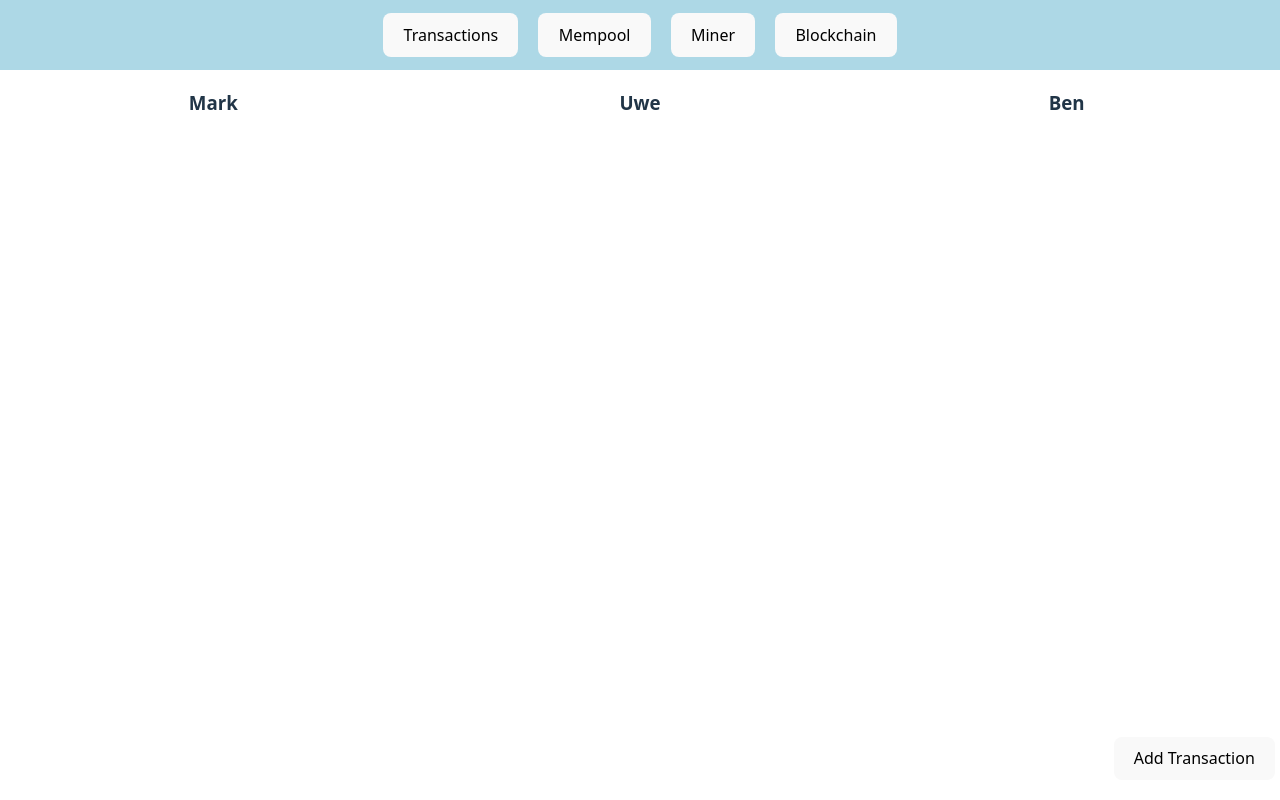
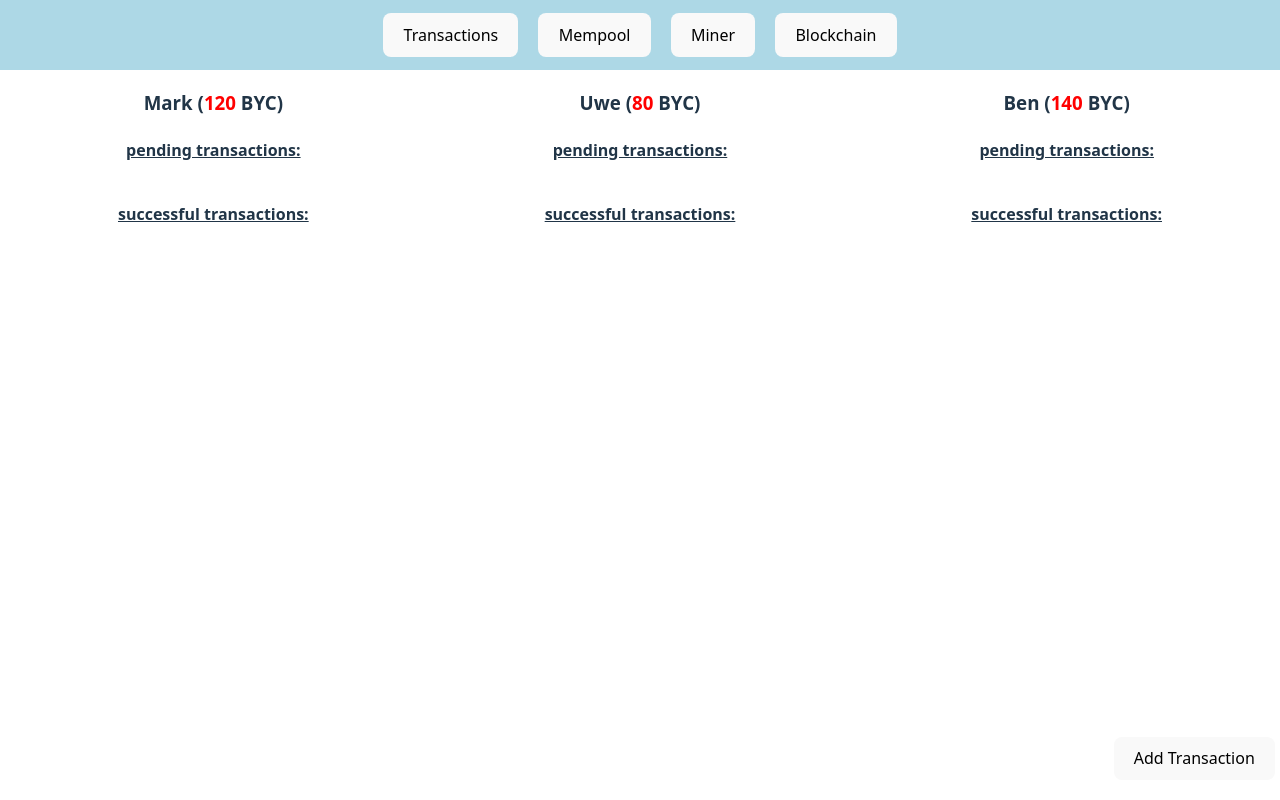
Before and after one commit to DerEwox/info_gfs_bytecoin, a Svelte app: page / in a window 1280 px wide. Built offline with nearby package versions, Linux system fonts and the light colour scheme.

Commit message:
Memmpool Screen, Transaction Menu gefixed

```diff
--- a/src/App.svelte
+++ b/src/App.svelte
@@ -5,12 +5,15 @@
   import "./styles.css";
   import { User } from "./lib/user";
   const mempool = new Mempool();
-  const users = [new User("Mark", 120), new User("Mark", 80), new User("Mark", 140)]
-
+  const names = ["Mark", "Uwe", "Ben"];
+  const users = [
+    new User("Mark", 120),
+    new User("Uwe", 80),
+    new User("Ben", 140),
+  ];
 
   let screen = "Transactions";
   let showNewTransactionScreen = false;
-
 
   let newTransaction: { from: string; to: string; value: number } = {
     from: "",
@@ -19,14 +22,20 @@
   };
 
   function addNewTransaction() {
-    let transaction = new Transaction(newTransaction.from, newTransaction.to, newTransaction.value)
-    for(let i = 0; i<users.length; i++) {
-      if(users[i].walletID === transaction.sourceWalletID) {
-        users[i].addTransaction(transaction)
-        users[i].getHTML()
+    let transaction = new Transaction(
+      newTransaction.from,
+      newTransaction.to,
+      newTransaction.value,
+    );
+    //Fügt transaction dem Absender hinzu und fügt es in den Mempool hinzu
+    for (let i = 0; i < users.length; i++) {
+      if (users[i].walletID === transaction.sourceWalletID) {
+        users[i].addTransaction(transaction);
+        users[i].pendingTransactionHtml = users[i].getHTML();
+        mempool.add(transaction);
+        mempool.html = mempool.getbestPayingHTML(-1); //(-1) gibt ganze Liste wieder
       }
     }
-    console.log(users[0].getHTML())
   }
 </script>
 
@@ -44,14 +53,25 @@
     {#if screen === "Transactions"}
       <div class="transaction-interface">
         <div class="transaction-user">
-          <h3>Mark</h3>
-          {@html users[0].html}
+          <h3>Mark (<span style="color: red">{users[0].balance}</span> BYC)</h3>
+          <h4><u>pending transactions:</u></h4>
+          {@html users[0].pendingTransactionHtml}
+          <h4 style="margin-top: 40px;"><u>successful transactions:</u></h4>
+          {@html users[0].successfulTransactionHtml}
         </div>
         <div class="transaction-user mid">
-          <h3>Uwe</h3>
+          <h3>Uwe (<span style="color: red">{users[1].balance}</span> BYC)</h3>
+          <h4><u>pending transactions:</u></h4>
+          {@html users[1].pendingTransactionHtml}
+          <h4 style="margin-top: 40px;"><u>successful transactions:</u></h4>
+          {@html users[1].successfulTransactionHtml}
         </div>
         <div class="transaction-user">
-          <h3>Ben</h3>
+          <h3>Ben (<span style="color: red">{users[2].balance}</span> BYC)</h3>
+          <h4><u>pending transactions:</u></h4>
+          {@html users[2].pendingTransactionHtml}
+          <h4 style="margin-top: 40px;"><u>successful transactions:</u></h4>
+          {@html users[2].successfulTransactionHtml}
         </div>
       </div>
       <button
@@ -68,20 +88,34 @@
             >Exit</button
           >
           <div class="newTransactionInputsHolder">
-            <h1 style="text-align: center; flex-basis: 100%">Add Transaction</h1>
+            <h1 style="text-align: center; flex-basis: 100%">
+              Add Transaction
+            </h1>
             <label class="newTransactionLabel">
               From:<br />
-              <input class="newTransactionInput" type="text" bind:value={newTransaction.from} />
+              <input
+                class="newTransactionInput"
+                type="text"
+                bind:value={newTransaction.from}
+              />
             </label>
 
             <label class="newTransactionLabel">
               To:<br />
-              <input class="newTransactionInput" type="text" bind:value={newTransaction.to} />
+              <input
+                class="newTransactionInput"
+                type="text"
+                bind:value={newTransaction.to}
+              />
             </label>
 
             <label class="newTransactionLabel">
               Value:<br />
-              <input class="newTransactionInput" type="text" bind:value={newTransaction.value} />
+              <input
+                class="newTransactionInput"
+                type="text"
+                bind:value={newTransaction.value}
+              />
             </label>
             <div style="flex-basis: 100%;">
               <button on:click={addNewTransaction}>Submit</button>
@@ -89,9 +123,13 @@
           </div>
         </div>
       {/if}
+    {:else if screen === "Mempool"}
+      <div class="mempool-interface">
+        <h3 style="flex-basis: 100%;">Memory-Pool</h3>
+        {@html mempool.html}
+      </div>
     {/if}
   </div>
 </main>
-
 <style>
 </style>
--- a/src/lib/mempool.ts
+++ b/src/lib/mempool.ts
@@ -1,8 +1,9 @@
 import { Transaction } from "./transaction"
 
 export class Mempool {
-    private pool: Transaction[] = []
-    constructor() {}
+    public pool: Transaction[] = []
+    public html = ""
+    constructor() { }
 
 
     //* Füge eine Transaktion in den Mempool hinzu
@@ -12,8 +13,8 @@ export class Mempool {
 
     //* Element an Stelle Index aus Mempool löschen
     private removeFromMempool(index: number) {
-        for(let i=index; i < this.pool.length; i++) {
-            this.pool[i] = this.pool[i+1]
+        for (let i = index; i < this.pool.length; i++) {
+            this.pool[i] = this.pool[i + 1]
         }
         this.pool.pop()
     }
@@ -21,9 +22,9 @@ export class Mempool {
 
     //* Entferne Transaktionen vom Mempool
     remove(transactions: Transaction[]) {
-        for(let i = 0; i < transactions.length; i++) {
-            for(let j=0; j < this.pool.length; j++) {
-                if(transactions[i] === this.pool[j]) this.removeFromMempool(j)
+        for (let i = 0; i < transactions.length; i++) {
+            for (let j = 0; j < this.pool.length; j++) {
+                if (transactions[i] === this.pool[j]) this.removeFromMempool(j)
             }
         }
     }
@@ -36,10 +37,11 @@ export class Mempool {
 
     getbestPayingHTML(count: number): string {
         this.pool.sort((a, b) => b.fee - a.fee);
-            let hmtlOut = ""
-            for(let i = 0; i < count; i++) {
-                hmtlOut += this.pool[i].outputHTML()
-            }
-            return hmtlOut
+        let hmtlOut = ""
+        if (count < 0) count = this.pool.length
+        for (let i = 0; i < count; i++) {
+            hmtlOut += this.pool[i].outputHTML()
+        }
+        return hmtlOut
     }
 }
--- a/src/lib/transaction.ts
+++ b/src/lib/transaction.ts
@@ -11,7 +11,7 @@ export class Transaction {
     }
 
     public outputHTML(): string {
-        let html = `<p>Transaction from <span style="color: red">${this.sourceWalletID}</span> to <span style="color: red">${this.targetWalletID}</span> with a value of <span style="color: lightblue">${this.value}B</span> and a fee of <span style="color: lightblue">${this.fee}B</span></p>`
+        let html = `<p style="flex-basis: 100%; margin-top: 5px"><span style="color: red">${this.sourceWalletID}</span> to <span style="color: red">${this.targetWalletID}</span>: <span style="color: lightblue">${this.value}BYC</span> Fee: <span style="color: lightblue">${this.fee}BYC</span></p>`
         return html
     }
 }
--- a/src/lib/user.ts
+++ b/src/lib/user.ts
@@ -4,7 +4,9 @@ export class User {
     public balance: number
     public walletID: string
     public pendingTransactions: Transaction[] = []
-    public html = ""
+    public successfulTransactions: Transaction[] = [] //TODO Muss zu MinedTransaction werden.
+    public pendingTransactionHtml = ""
+    public successfulTransactionHtml = ""
 
     constructor(walletID: string, balance:number) {
         this.balance = balance
@@ -21,7 +23,6 @@ export class User {
         for(let i = 0; i < this.pendingTransactions.length; i++) {
             hmtlOut += this.pendingTransactions[i].outputHTML()
         }
-        this.html = hmtlOut
         return hmtlOut
     }
 
--- a/src/styles.css
+++ b/src/styles.css
@@ -69,3 +69,13 @@
     width: 100px;
     border-radius: 5px;
 }
+
+.mempool-interface {
+    margin-top: 70px;
+    display: flex;
+    justify-content: center;
+    align-items:flex-start;
+    flex-wrap: wrap;
+    overflow: auto;
+    height: calc(100vh - 70px);
+}
```
